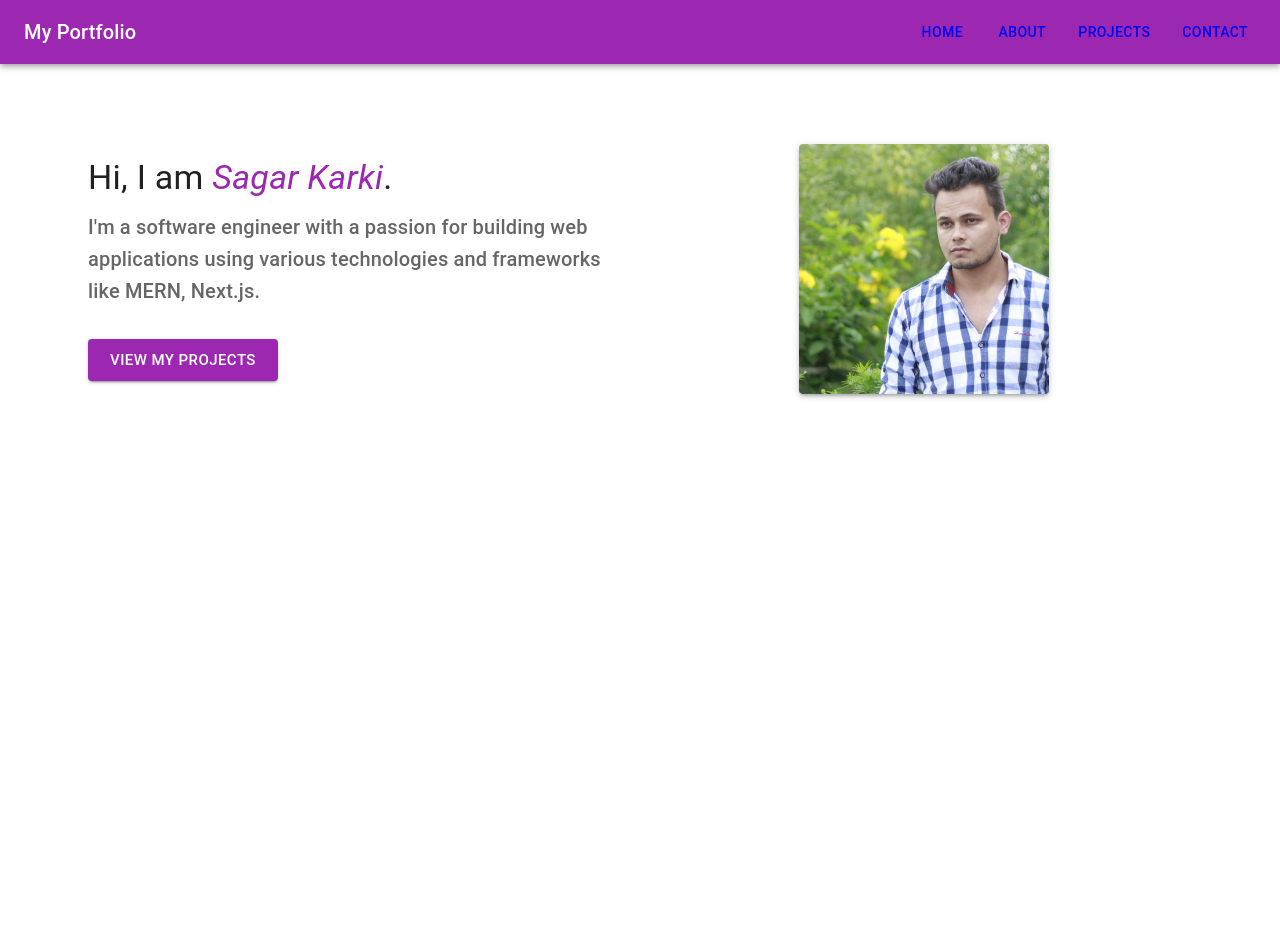
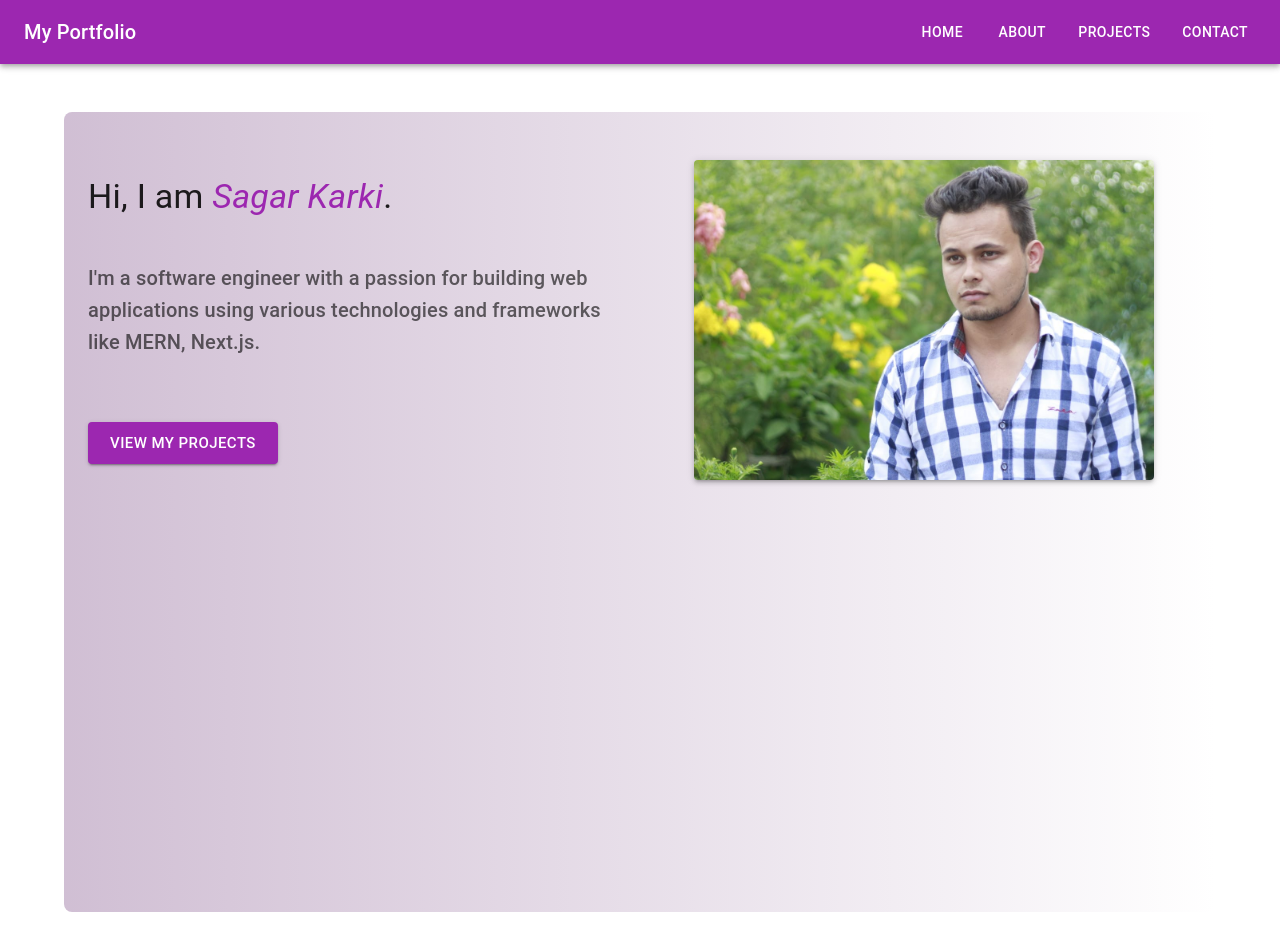
Before and after one commit to SWAGGERKARKI/my-portfolio, a Next.js app: page / in a window 1280 px wide. Before the commit the page ends 800 px from the top, so only its background shows below. Built offline with nearby package versions, Linux system fonts and the light colour scheme.

Commit message:
changed the color of navbar tabs

```diff
--- a/src/app/page.js
+++ b/src/app/page.js
@@ -101,11 +101,19 @@ export default function Home() {
   // );
 
   return (
-    <Container maxWidth="lg" sx={{ mt: 4 }}>
-      <Grid container alignItems="center" justifyContent={'center'} spacing={4}>
+    <Box
+      sx={{
+        minHeight: "100vh",
+        background: "linear-gradient(to right,rgba(162, 127, 169, 0.5), #ffffff)",
+        display: "flex",
+        borderRadius: 2,
+      }}
+    >
+      <Container maxWidth="lg" sx={{ mt: 6 }}>
+        <Grid container  justifyContent={'center'} spacing={4}>
 
           {/* left column: text */}
-        <Grid size={{ xs: 12, md: 6}} >
+          <Grid size={{ xs: 12, sm: 12, md: 6 }} sx={{ display: "flex", flexDirection: "column", justifyContent: "space-around" }}>
             <Typography variant="h4"  gutterBottom>
               Hi, I am <span style={{ color: "#9C27B0" }}><i>Sagar Karki</i></span>.
             </Typography>
@@ -124,17 +132,18 @@ export default function Home() {
           </Grid>
 
           {/* right column: profile picture */}
-        <Grid size={{ xs: 12, md: 6 }} textAlign={"center"}>
+          <Grid size={{ xs: 12, sm: 12, md: 6 }} textAlign={"center"}>
             <Avatar
               variant="rounded"
               alt="Sagar Karki"
               src="/profile-picture.jpeg"
-            sx={{ width: 250, height: 250, margin: '0 auto', boxShadow: 3 }}
+              sx={{ width: 460, height: 320, margin: '0 auto', boxShadow: 3, maxWidth: '100%' }}
             />
           </Grid>
 
         </Grid>
 
       </Container>
+    </Box>
   );
 }
--- a/src/components/Navbar.js
+++ b/src/components/Navbar.js
@@ -11,10 +11,10 @@ export default function Navbar() {
           My Portfolio
         </Typography>
         <Box sx={{ display: "flex", gap: 2}}>
-          <Link href={'/'} passHref><Button color="inherit">Home</Button></Link>
-          <Link href={'/about'} passHref><Button color="inherit">About</Button></Link>
-          <Link href={'/projects'} passHref><Button color="inherit">Projects</Button></Link>
-          <Link href={'/contact'} passHref><Button color="inherit">Contact</Button></Link>
+          <Link href={'/'} passHref><Button sx={{ color: "#fff" }}>Home</Button></Link>
+          <Link href={'/about'} passHref><Button sx={{ color: "#fff" }}>About</Button></Link>
+          <Link href={'/projects'} passHref><Button sx={{ color: "#fff" }}>Projects</Button></Link>
+          <Link href={'/contact'} passHref><Button sx={{ color: "#fff" }}>Contact</Button></Link>
         </Box>
       </Toolbar>
     </AppBar>
```
Lines whose indentation alone changed are shown as unchanged.
